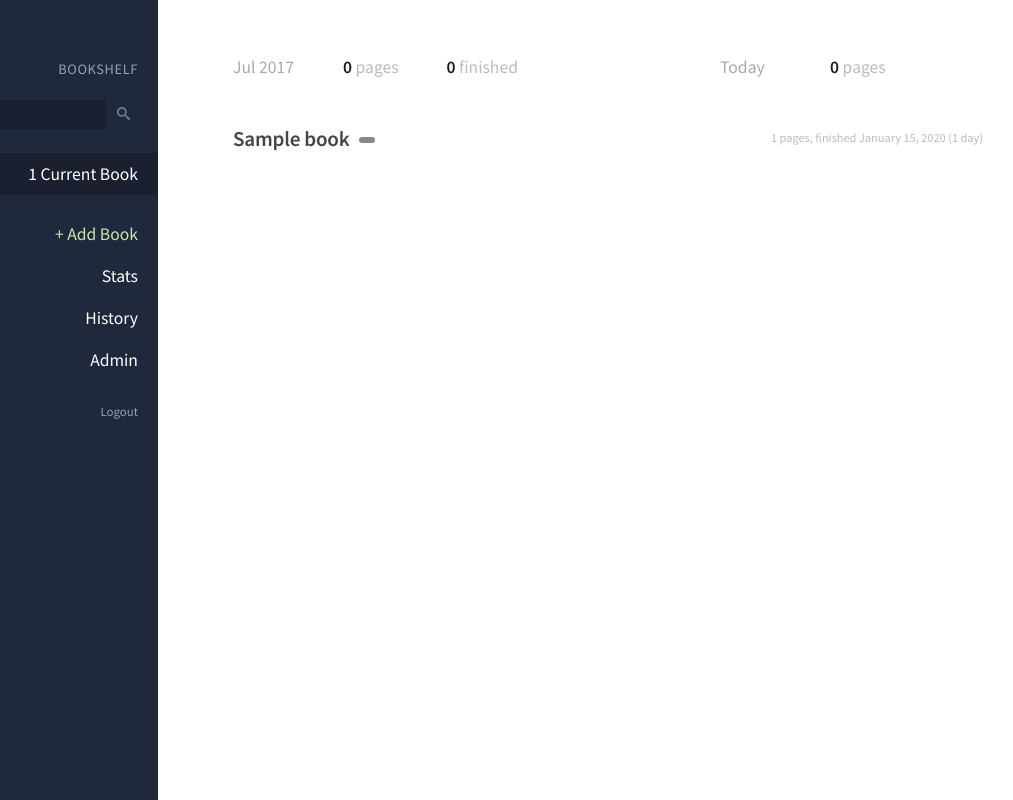
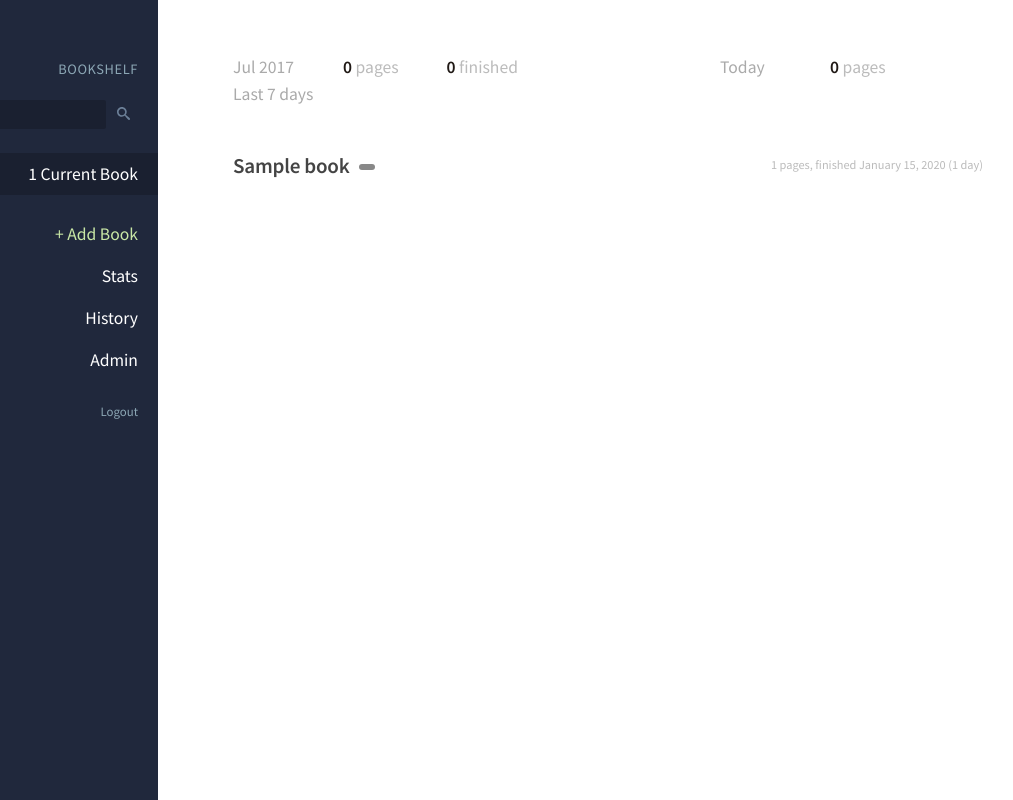
Before and after one commit to mod2/bookshelf, a Django app: page / in a window 1280 px wide. Shown: the whole page, without its empty margins (142-1155 px from the left). Run offline with Django 3.2, Linux system fonts and the light colour scheme; a user stored in the database is signed in; tables that the repository leaves empty hold one stand-in row (values such as "Sample post").

Commit message:
Adds weekly tag stats

```diff
--- a/bookshelf/static/style.css
+++ b/bookshelf/static/style.css
@@ -1181,7 +1181,7 @@ ul.stats li span.group b {
 }
 
 ul.stats li .pages {
-	width: 95px;
+	min-width: 95px;
 }
 
 ul.stats li .started {
@@ -1221,6 +1221,14 @@ ul.stats.dashboard li > div + div {
 	margin-top: 5px;
 }
 
+ul.stats.dashboard .weekpages {
+	margin-right: 10px;
+}
+
+ul.stats.dashboard div.week {
+	margin: 0;
+	margin-top: 5px;
+}
 
 /* Media queries */
 @media screen and (min-width: 1100px) {
@@ -1338,4 +1346,12 @@ ul.stats.dashboard li > div + div {
 		flex: 100%;
 		order: 5;
 	}
+
+	ul.stats.dashboard div.week span.label {
+		width: 85px;
+	}
+
+	ul.stats.dashboard div.week .group {
+		margin-left: 25px;
+	}
 }
--- a/bookshelf/templates/dashboard.html
+++ b/bookshelf/templates/dashboard.html
@@ -19,6 +19,15 @@
 			<span class="label">Today</span>
 			<span class="group">
 				<span class="pages"><b>{{ day.pages|intcomma }}</b> pages</span>
+			</span>
+		</div>
+
+		<div class="week">
+			<span class="label">Last 7 days</span>
+			<span class="group">
+				{% for tag in stats %}
+				<span class="weekpages"><b>{{ tag.pages|intcomma }}</b> {{ tag.label }}</span>
+				{% endfor %}
 			</span>
 		</div>
 	</li>
--- a/bookshelf/utils.py
+++ b/bookshelf/utils.py
@@ -1,8 +1,8 @@
 from django.utils import timezone
 from django.utils.timezone import utc, make_aware
-from datetime import datetime
+from datetime import datetime, timedelta
 
-from bookshelf.models import Reading, Entry
+from bookshelf.models import Reading, Entry, Tag
 
 def get_stats_for_range(request, beginning, end, get_titles=False):
     # Convert to UTC
@@ -43,3 +43,45 @@ def get_stats_for_range(request, beginning, end, get_titles=False):
         response['abandoned_titles'] = '; '.join([b.book.title for b in abandoned.order_by('started_date')])
 
     return response
+
+def get_stats_for_week(request):
+    # Last 7 days
+    end = timezone.now()
+    beginning = end - timedelta(7)
+
+    # Convert to UTC
+    tz = timezone.get_current_timezone()
+    d_tz = tz.normalize(beginning)
+    beginning_utc = d_tz.astimezone(utc)
+    d_tz = tz.normalize(end)
+    end_utc = d_tz.astimezone(utc)
+
+    # Get entries for the range
+    entries = Entry.objects.filter(
+        owner=request.user,
+        date__gte=beginning_utc,
+        date__lte=end_utc,
+    ).prefetch_related('reading').values('num_pages', 'reading__tags')
+
+    tags = {}
+
+    # Sum up the pages read for each tag
+    for e in entries:
+        t = e['reading__tags']
+        if t not in tags:
+            tags[t] = 0
+        tags[t] += e['num_pages']
+
+    # Now put it all together
+    response = []
+    for t in tags:
+        tag = Tag.objects.get(id=t)
+        response.append({
+            'label': tag.slug,
+            'pages': tags[t],
+        })
+
+    # Sort it
+    response = sorted(response, key=lambda k: k['label'])
+
+    return response
--- a/bookshelf/views.py
+++ b/bookshelf/views.py
@@ -11,7 +11,10 @@ from datetime import datetime, timedelta, time
 import calendar
 
 from .models import Book, Reading, Entry, Tag
-from .utils import get_stats_for_range
+from .utils import (
+    get_stats_for_range,
+    get_stats_for_week,
+)
 
 import json
 
@@ -54,10 +57,14 @@ def dashboard(request):
     day_end = datetime(year, month, day, 23, 59, tzinfo=current_tz)
     day_data = get_stats_for_range(request, day_beginning, day_end)
 
+    # Get weekly stats
+    stats = get_stats_for_week(request)
+
     return render_to_response('dashboard.html', {'readings': readings,
                                                  'title': 'Dashboard',
                                                  'month': month_data,
                                                  'day': day_data,
+                                                 'stats': stats,
                                                  'total': total,
                                                  'request': request })
 
```
